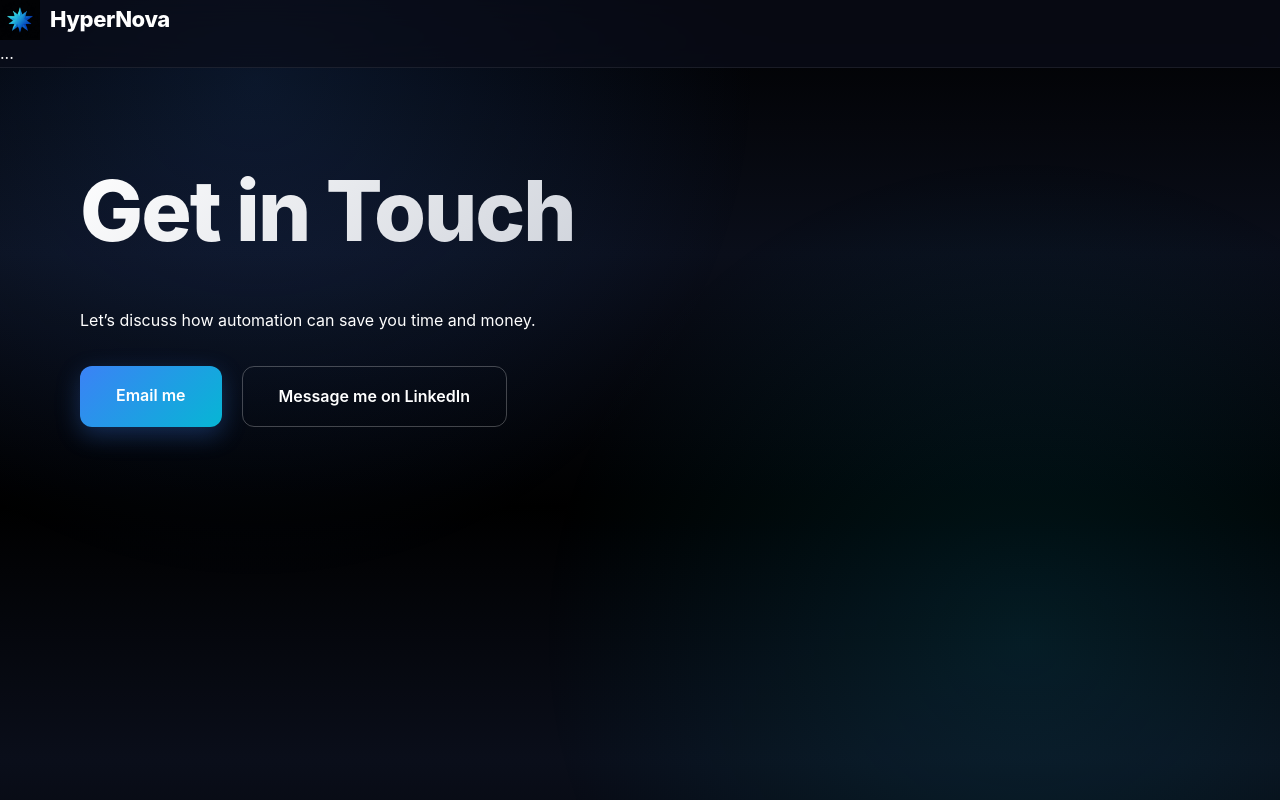
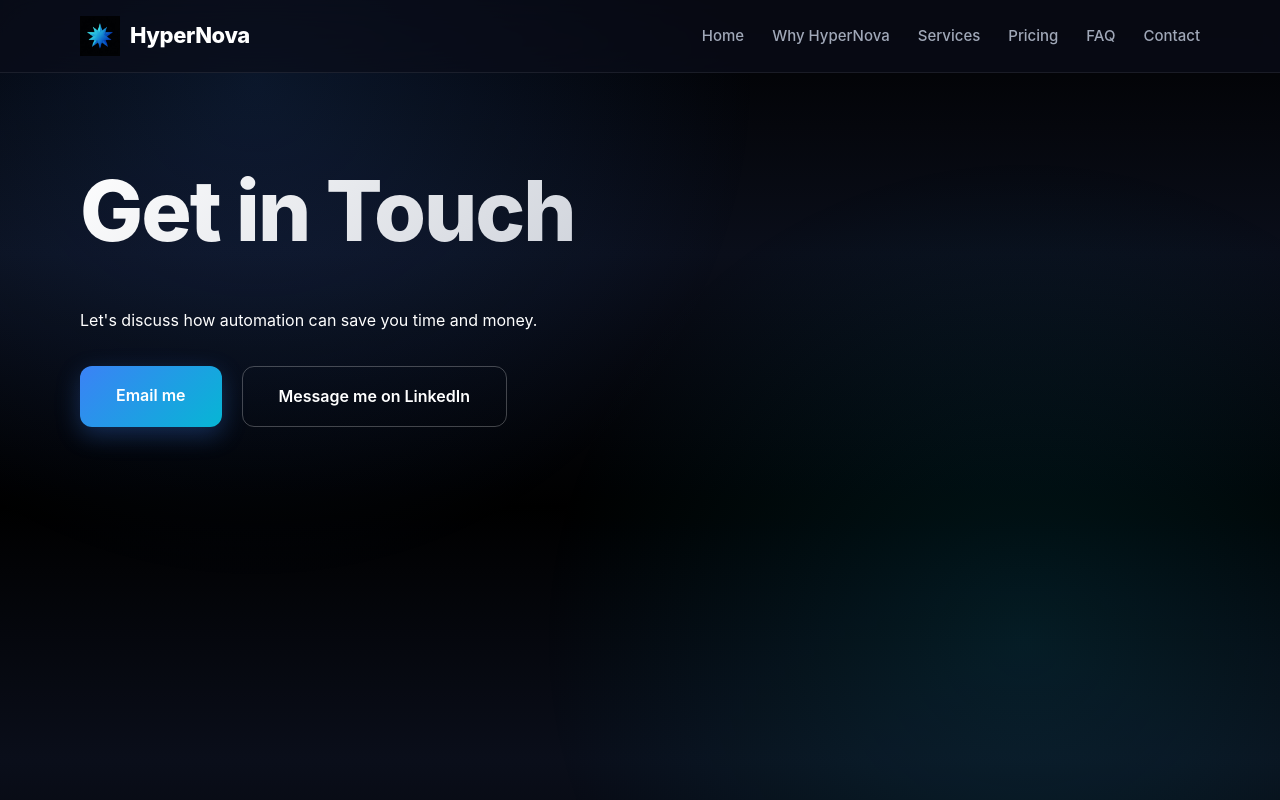
Before and after one commit to ZULFIQARAHMED27/hypernovaglobal.github.io, a plain HTML site: page contact/index.html in a window 1280 px wide. Drawn offline with Linux system fonts and the light colour scheme.

Commit message:
Update index.html

```diff
--- a/contact/index.html
+++ b/contact/index.html
@@ -2,20 +2,18 @@
 <html lang="en">
 <head>
   <meta charset="UTF-8">
+  <link rel="icon" href="/favicon.ico" type="image/x-icon">
+  <link rel="icon" type="image/png" sizes="16x16" href="/favicon-16x16.png">
+  <link rel="icon" type="image/png" sizes="32x32" href="/favicon-32x32.png">
+  <link rel="apple-touch-icon" href="/apple-touch-icon.png">
   <title>Contact | HyperNova</title>
   <meta name="viewport" content="width=device-width, initial-scale=1.0">
+  <meta name="description" content="Get in touch with HyperNova for automation solutions.">
   <link rel="stylesheet" href="/assets/style.css">
 </head>
-
-  <script>
-  function toggleMenu() {
-    document.getElementById("navLinks").classList.toggle("show");
-  }
-</script>
-
 <body>
-
 <nav>
+  <div class="nav-container">
     <div class="logo">
       <a href="/" class="logo-link">
         <img src="/assets/logo.jpeg" alt="HyperNova Logo" />
@@ -24,25 +22,26 @@
     </div>
     <button class="menu-toggle" onclick="toggleMenu()">☰</button>
     <div class="nav-links" id="navLinks">
-    ...
+      <a href="/">Home</a>
+      <a href="/why-hypernova/">Why HyperNova</a>
+      <a href="/services/">Services</a>
+      <a href="/pricing/">Pricing</a>
+      <a href="/faq/">FAQ</a>
+      <a href="/contact/">Contact</a>
+    </div>
   </div>
 </nav>
 
-
 <div class="container">
   <h1>Get in Touch</h1>
-
-  <!-- FIXED SPACING -->
   <p style="margin-bottom: 32px;">
-    Let’s discuss how automation can save you time and money.
+    Let's discuss how automation can save you time and money.
   </p>
 
-  <!-- CONTACT OPTIONS -->
   <div style="display: flex; gap: 20px; flex-wrap: wrap;">
     <a href="mailto:hello@hypernovaglobal.com" class="cta">
       Email me
     </a>
-
     <a href="https://www.linkedin.com/in/zulfiqarsyed27/"
        class="cta"
        style="background: transparent; border: 1px solid rgba(255,255,255,0.25); box-shadow: none;">
@@ -50,11 +49,11 @@
     </a>
   </div>
 </div>
+
 <script>
   function toggleMenu() {
     document.getElementById("navLinks").classList.toggle("show");
   }
 </script>
-
 </body>
 </html>
```
Lines whose indentation alone changed are shown as unchanged.
